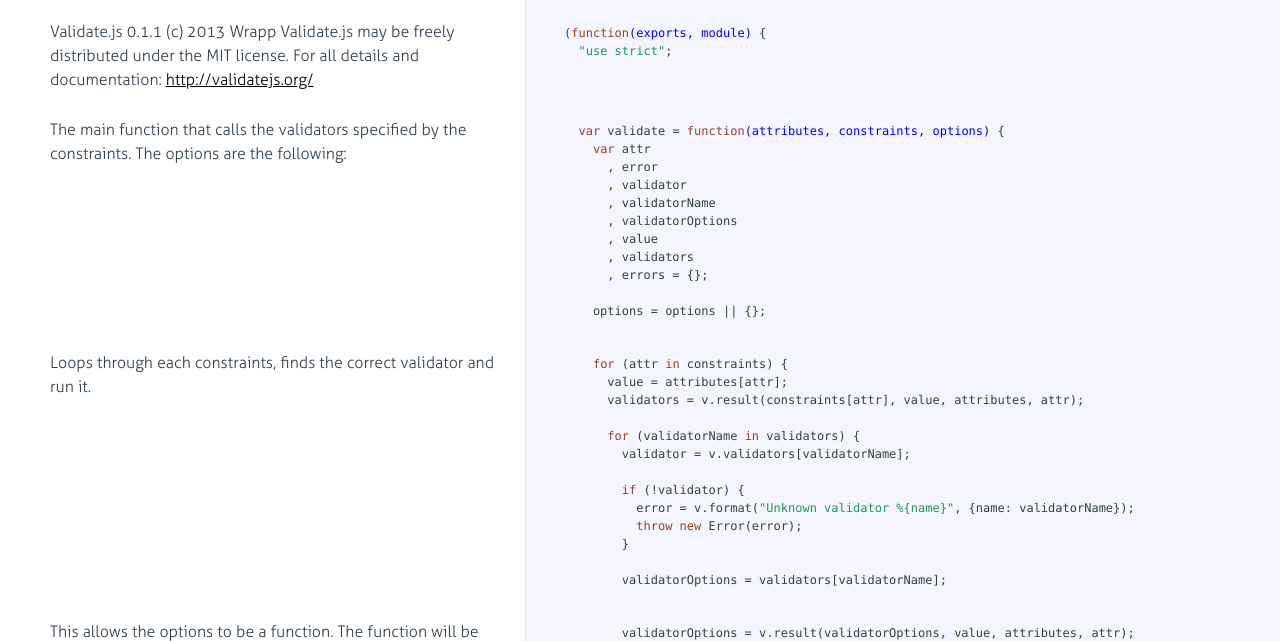
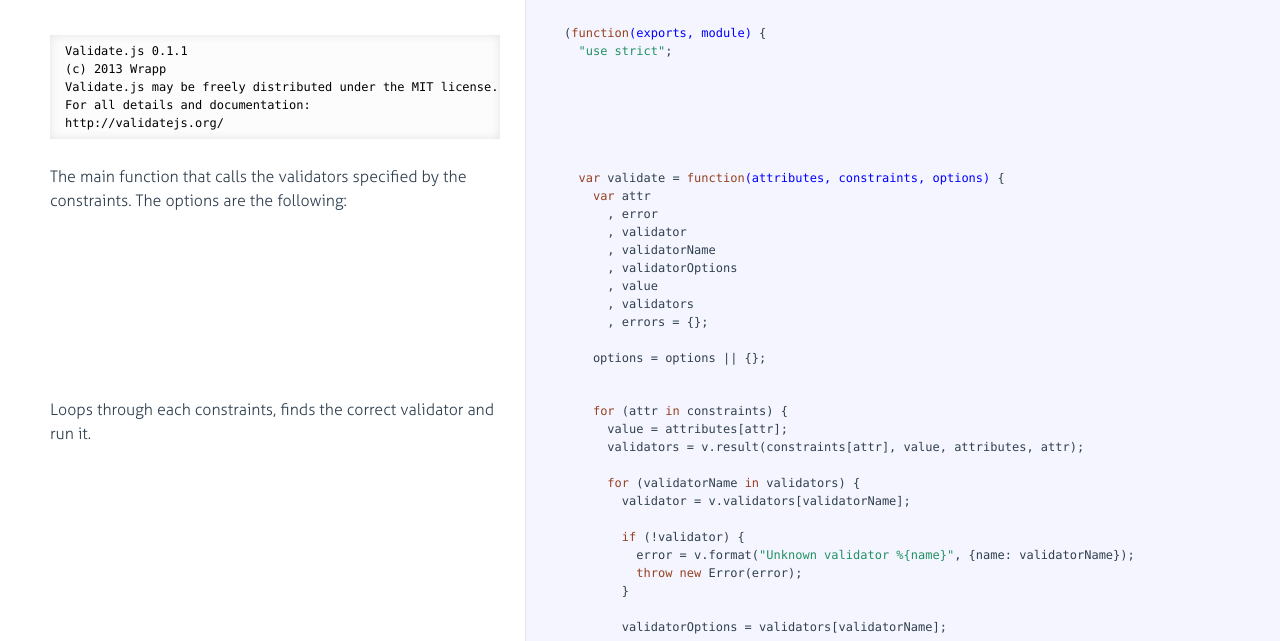
Before and after one commit to ansman/validate.js, a website: page docs/validate.html in a window 1280 px wide. Shown: the part 88-729 px from the top of the page. Drawn offline with Linux system fonts and the light colour scheme.

Commit message:
Make the header a <pre> in the annotated source

```diff
--- a/docs/validate.html
+++ b/docs/validate.html
@@ -27,11 +27,11 @@
               <div class="pilwrap ">
                 <a class="pilcrow" href="#section-1">&#182;</a>
               </div>
-              <p>Validate.js 0.1.1
+              <pre><code>Validate.js 0.1.1
 (c) 2013 Wrapp
 Validate.js may be freely distributed under the MIT license.
 For all details and documentation:
-<a href="http://validatejs.org/">http://validatejs.org/</a></p>
+http://validatejs.org/</code></pre>
 
             </div>
 
```
Also changed, not shown: validate.js (+5 -5 lines).
